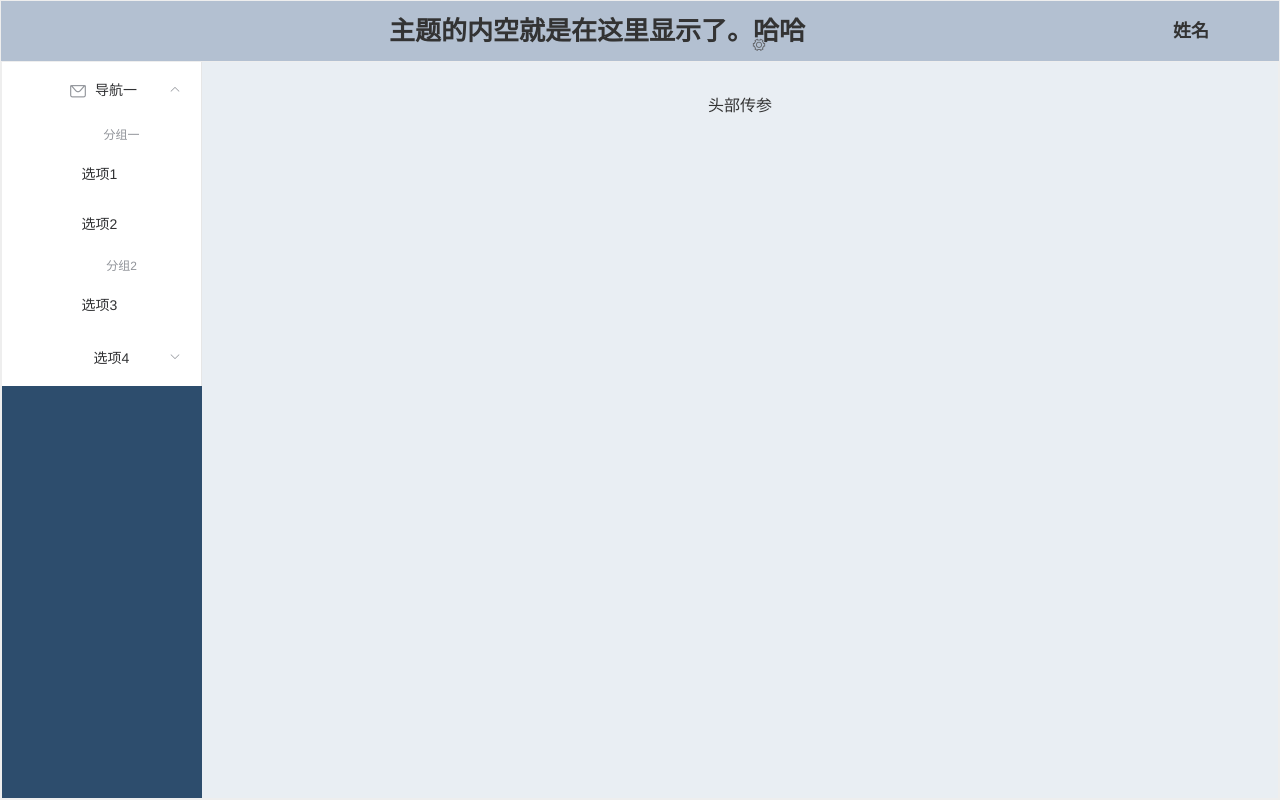
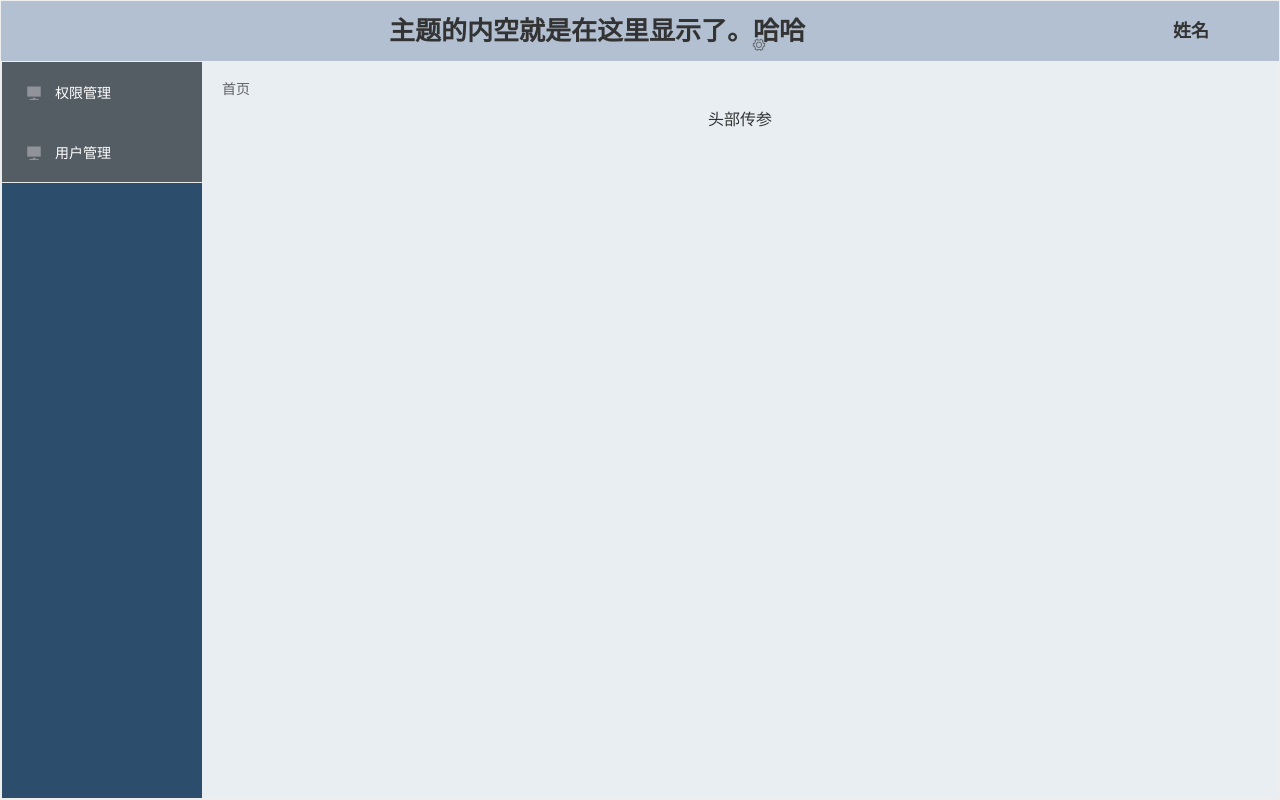
Before and after one commit to Ants-double/orchid-web, a Vue app: page /Home in a window 1280 px wide. Built offline with nearby package versions, Linux system fonts and the light colour scheme.

Commit message:
home page

```diff
--- a/src/App.vue
+++ b/src/App.vue
@@ -1,6 +1,6 @@
 <template>
   <div id="app">
-    <router-view></router-view>
+    <router-view ></router-view>
   </div>
 </template>
 
@@ -8,7 +8,9 @@
 import './assets/css/global.css'
 export default {
   name: "App",
-  components: {}
+  components: {
+
+  }
 };
 </script>
 
--- a/src/components/Home.vue
+++ b/src/components/Home.vue
@@ -15,28 +15,47 @@
       </el-header>
       <el-container>
         <el-aside width="200px">
-          <el-menu :default-openeds="['1']">
-            <el-submenu index="1">
-              <template slot="title"
-                ><i class="el-icon-message"></i>导航一</template
-              >
-              <el-menu-item-group>
-                <template slot="title">分组一</template>
-                <el-menu-item index="1-1" @click="oneone">选项1</el-menu-item>
-                <el-menu-item index="1-2">选项2</el-menu-item>
-              </el-menu-item-group>
-              <el-menu-item-group title="分组2">
-                <el-menu-item index="1-3">选项3</el-menu-item>
-              </el-menu-item-group>
-              <el-submenu index="1-4">
-                <template slot="title">选项4</template>
-                <el-menu-item index="1-4-1">选项4-1</el-menu-item>
-              </el-submenu>
-            </el-submenu>
+          <el-menu
+            :default-active="this.$route.path"
+            router
+            mode="horizontal"
+            class="el-menu-vertical-demo"
+            @open="handleOpen"
+            @close="handleClose"
+            background-color="#545c64"
+            text-color="#fff"
+            active-text-color="#ffd04b"
+          >
+            <el-menu-item
+              v-for="(item, i) in navList"
+              :key="i"
+              :index="item.name"
+            >
+              <template slot="title">
+                <i class="el-icon-s-platform"></i>
+                <span> {{ item.navItem }}</span>
+              </template>
+            </el-menu-item>
           </el-menu>
         </el-aside>
         <el-main>
-          <router-view />
+          <el-breadcrumb
+            class="breadcrumb-container"
+            separator-class="el-icon-arrow-right"
+          >
+            <el-breadcrumb-item
+              v-for="(item, index) in levelList"
+              :key="index"
+              :to="{ path: item.path }"
+              >{{ item.meta.title }}</el-breadcrumb-item
+            >
+          </el-breadcrumb>
+          <transition>
+            <keep-alive>
+              <router-view></router-view>
+            </keep-alive>
+          </transition>
+
           <p v-if="msgJson.msgFlog">{{ msgJson.msg }}</p>
         </el-main>
       </el-container>
@@ -52,29 +71,51 @@ export default {
 
   data: function() {
     return {
-      msg: "主题的内空就是在这里显示了。哈哈"
+      msg: "主题的内空就是在这里显示了。哈哈",
+      navList: [
+        { name: "/Home/components/Management", navItem: "权限管理" },
+        { name: "/Home/components/User", navItem: "用户管理" }
+      ],
+      levelList: []
     };
   },
   methods: {
-    oneone:function(){
-      console.log("oneone")
+    oneone: function() {
+      console.log("oneone");
+      this.$router.push({
+        name: "HelloWorld"
+      });
+    },
+    handleOpen(key, keyPath) {
+      console.log(key, keyPath);
+    },
+    handleClose(key, keyPath) {
+      console.log(key, keyPath);
+    },
+    getBreadcrumb() {
+      let matched = this.$route.matched.filter(item => item.name);
+      console.log(matched);
+      const first = matched[0];
+      if (
+        first &&
+        first.name.trim().toLocaleLowerCase() !== "Home".toLocaleLowerCase()
+      ) {
+        matched = [{ path: "/Home", meta: { title: "首页" } }].concat(matched);
+      }
+      this.levelList = matched;
+      console.log(this.levelList);
     }
   },
   watch: {
-    // deep:true,
-    // immediate:true,
-    // // 监测路由变化,只要变化了就调用获取路由参数方法将数据存储本组件即可
-    //   '$route'(to,from){
-    //     console.log(to);
-    //      this.msgJson =this.$route.params.dataobj
-    //     console.log( this.msgJson);
-    //   }
+    $route() {
+      this.getBreadcrumb();
+    }
   },
   created() {
-    //  console.log(this.msgJson)
+    this.getBreadcrumb();
   },
-  components:{
-    HelloWorld
+  components: {
+    mainshow: HelloWorld
   }
 };
 </script>
--- /dev/null
+++ b/src/components/Management.vue
@@ -0,0 +1,9 @@
+<template>
+	<div>
+	我是权限管理页面
+	</div>
+</template>
+<script>
+</script>
+<style>
+</style>
--- /dev/null
+++ b/src/components/User.vue
@@ -0,0 +1,9 @@
+<template>
+	<div>
+	我是用户管理
+	</div>
+</template>
+<script>
+</script>
+<style>
+</style>
--- a/src/router/index.js
+++ b/src/router/index.js
@@ -3,8 +3,13 @@ import Router from "vue-router";
 import HelloWorld from "@/components/HelloWorld";
 import Login from "../components/Login";
 import Home from "../components/Home";
-
+import User from "../components/User";
+import Management from "../components/Management";
 Vue.use(Router);
+const originalPush = Router.prototype.push
+Router.prototype.push = function push(location) {
+  return originalPush.call(this, location).catch(err => err)
+}
 
 export default new Router({
   mode: "history",
@@ -12,7 +17,10 @@ export default new Router({
     {
       path: "/hello",
       name: "HelloWorld",
-      component: HelloWorld
+      components:{
+        default: HelloWorld,
+        mainshow: HelloWorld
+      }
     },
     {
       path: "/",
@@ -24,7 +32,29 @@ export default new Router({
       path: "/Home",
       name: "Home",
       component: Home,
-      props: { msgJson: { msg: "头部传参", msgFlog: true } }
+      props: { msgJson: { msg: "头部传参", msgFlog: true } },
+      meta:{title:'首页',icon:'example',noCache:true},
+      children:[
+
+        {
+         path: 'components/Management',
+         name: 'Management',
+         components:{
+           default: Management
+         },
+         meta:{title:'权限管理',icon:'example',noCache:true}
+
+       },
+        {
+         path: 'components/User',
+         name: 'User',
+         components:{
+          default: User
+         },
+         meta:{title:'用户',icon:'example',noCache:true}
+
+       }
+      ]
     }
   ]
 });
```
